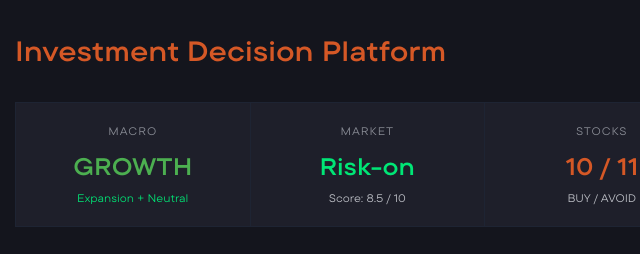
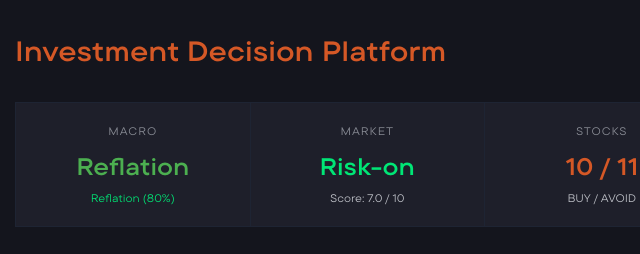
Before and after one commit to tvarfilms-alt/idp-platform, a plain HTML site: page index.html in a window 1280 px wide. Shown: the top 254 px of the page, 285-925 px from the left. Drawn offline with Linux system fonts and the light colour scheme.

Commit message:
Add files via upload

```diff
--- a/index.html
+++ b/index.html
@@ -971,13 +971,13 @@
         <div style="display: grid; grid-template-columns: repeat(4, 1fr); gap: 0; margin-bottom: 30px; background-color: #1e1f2a; border: 1px solid #1e2433; overflow: hidden;">
           <div style="padding: 20px; text-align: center; border-right: 1px solid #1e2433; cursor: pointer;" onclick="switchPage('l1', event)">
             <div style="font-size: 11px; color: #8a8d96; text-transform: uppercase; letter-spacing: 1px; margin-bottom: 8px;">Macro</div>
-            <div style="font-size: 24px; font-weight: 700; color: #4CAF50; font-family: 'TT Commons Pro', sans-serif;">GROWTH</div>
-            <div style="font-size: 11px; color: #00e676; margin-top: 6px;">Expansion + Neutral</div>
+            <div style="font-size: 24px; font-weight: 700; color: #4CAF50; font-family: 'TT Commons Pro', sans-serif;" id="ov-macro-regime">GROWTH</div>
+            <div style="font-size: 11px; color: #00e676; margin-top: 6px;" id="ov-macro-desc">Expansion + Neutral</div>
           </div>
           <div style="padding: 20px; text-align: center; border-right: 1px solid #1e2433; cursor: pointer;" onclick="switchPage('l2', event)">
             <div style="font-size: 11px; color: #8a8d96; text-transform: uppercase; letter-spacing: 1px; margin-bottom: 8px;">Market</div>
-            <div style="font-size: 24px; font-weight: 700; color: #00e676; font-family: 'TT Commons Pro', sans-serif;">Risk-on</div>
-            <div style="font-size: 11px; color: #BEC0C7; margin-top: 6px;">Score: 8.5 / 10</div>
+            <div style="font-size: 24px; font-weight: 700; color: #00e676; font-family: 'TT Commons Pro', sans-serif;" id="ov-market-regime">Risk-on</div>
+            <div style="font-size: 11px; color: #BEC0C7; margin-top: 6px;" id="ov-market-score">Score: 8.5 / 10</div>
           </div>
           <div style="padding: 20px; text-align: center; border-right: 1px solid #1e2433; cursor: pointer;" onclick="switchPage('l3', event)">
             <div style="font-size: 11px; color: #8a8d96; text-transform: uppercase; letter-spacing: 1px; margin-bottom: 8px;">Stocks</div>
@@ -1855,6 +1855,22 @@
             }
           }
         }
+
+        // Update Overview summary cards from live data
+        const regimeColors = {"GOLDILOCKS":"#4CAF50","GROWTH":"#4CAF50","RECOVERY":"#8BC34A","REFLATION":"#FF9800","TRANSITION":"#FFC107","OVERHEATING":"#FF5722","SLOWDOWN":"#FF9800","STAGNATION":"#F44336","STAGFLATION":"#D32F2F","STRESS":"#B71C1C"};
+        if (live.l1 && live.l1.current) {
+          const r = live.l1.current.regime || '';
+          const el = document.getElementById('ov-macro-regime');
+          if (el) { el.textContent = r; el.style.color = regimeColors[r] || '#4CAF50'; }
+          const desc = document.getElementById('ov-macro-desc');
+          if (desc) desc.textContent = r + ' (' + (live.l1.current.risk_cap || '') + ')';
+        }
+        if (live.l2 && live.l2.current) {
+          const el = document.getElementById('ov-market-regime');
+          if (el) el.textContent = live.l2.current.regime || 'Risk-on';
+          const sc = document.getElementById('ov-market-score');
+          if (sc) sc.textContent = 'Score: ' + (10 - (live.l2.current.wms || 0)).toFixed(1) + ' / 10';
+        }
         // Re-render current page
         if (typeof renderCurrentPage === 'function') renderCurrentPage();
       } catch(e) {
```
